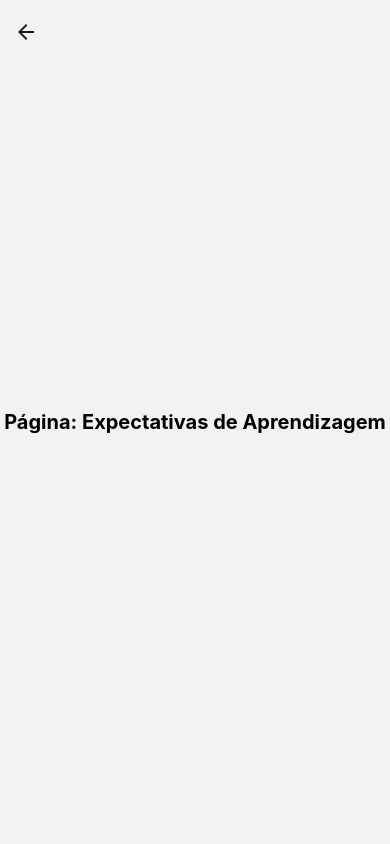
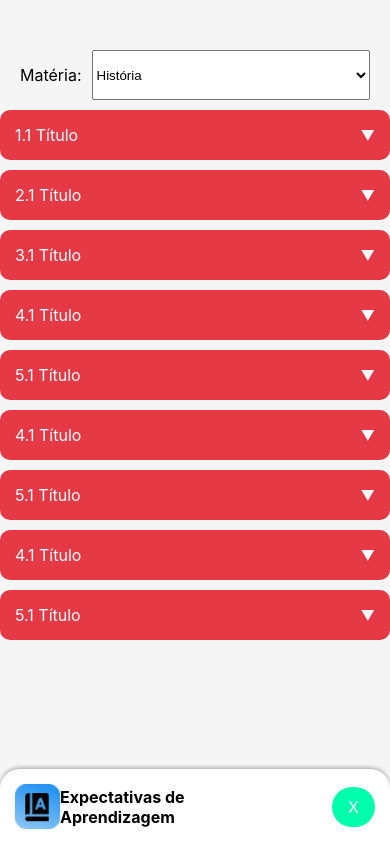
Before and after one commit to pedrowAguilera/sesi, a React Native app: screen /ExpectativasDeAprendizagem in a window 390 px wide. Built offline with nearby package versions, Linux system fonts and the light colour scheme.

Commit message:
App 90% pronto

```diff
--- a/package.json
+++ b/package.json
@@ -10,6 +10,7 @@
   },
   "dependencies": {
     "@react-native-community/masked-view": "^0.1.11",
+    "@react-native-picker/picker": "^2.9.0",
     "@react-navigation/native": "^6.1.18",
     "@react-navigation/stack": "^6.4.1",
     "expo": "~51.0.28",
--- a/pages/ExpectativasDeAprendizagem.js
+++ b/pages/ExpectativasDeAprendizagem.js
@@ -1,10 +1,98 @@
-import React from 'react';
-import { View, Text, StyleSheet } from 'react-native';
+import React, { useState } from 'react';
+import { View, Text, StyleSheet, TouchableOpacity, ScrollView, Image } from 'react-native';
+import { Picker } from '@react-native-picker/picker';
+import { useNavigation } from '@react-navigation/native';
+
+import Expec from '../img/Expec.png';
 
 const ExpectativasDeAprendizagem = () => {
+  const [materiaSelecionada, setMateriaSelecionada] = useState('História');
+  const [expectativasVisiveis, setExpectativasVisiveis] = useState({});
+  const navigation = useNavigation();
+
+  // Dados de exemplo para as matérias e expectativas
+  const expectativasPorMateria = {
+    História: [
+      { titulo: '1.1 Título', texto: 'Texto da expectativa de História 1.1' },
+      { titulo: '2.1 Título', texto: 'Texto da expectativa de História 2.1' },
+      { titulo: '3.1 Título', texto: 'Texto da expectativa de História 3.1' },
+      { titulo: '4.1 Título', texto: 'Texto da expectativa de História 4.1' },
+      { titulo: '5.1 Título', texto: 'Texto da expectativa de História 5.1' },
+      { titulo: '4.1 Título', texto: 'Texto da expectativa de História 4.1' },
+      { titulo: '5.1 Título', texto: 'Texto da expectativa de História 5.1' },{ titulo: '4.1 Título', texto: 'Texto da expectativa de História 4.1' },
+      { titulo: '5.1 Título', texto: 'Texto da expectativa de História 5.1' },
+    ],
+    Matemática: [
+      { titulo: '1.1 Título', texto: 'Texto da expectativa de Matemática 1.1' },
+      { titulo: '2.1 Título', texto: 'Texto da expectativa de Matemática 2.1' },
+      { titulo: '3.1 Título', texto: 'Texto da expectativa de Matemática 3.1' },
+      { titulo: '4.1 Título', texto: 'Texto da expectativa de Matemática 4.1' },
+      { titulo: '5.1 Título', texto: 'Texto da expectativa de Matemática 5.1' },
+    ],
+    // Adicione mais matérias aqui
+  };
+
+  // Função para alternar visibilidade do texto da expectativa
+  const toggleExpectativa = (index) => {
+    setExpectativasVisiveis((prevState) => ({
+      ...prevState,
+      [index]: !prevState[index],
+    }));
+  };
+
   return (
     <View style={styles.container}>
-      <Text style={styles.text}>Página: Expectativas de Aprendizagem</Text>
+      {/* Seletor de Matéria */}
+      <View style={styles.materiaContainer}>
+        <Text style={styles.materiaText}>Matéria:</Text>
+        <Picker
+          selectedValue={materiaSelecionada}
+          style={styles.picker}
+          onValueChange={(itemValue) => setMateriaSelecionada(itemValue)}
+        >
+          <Picker.Item label="História" value="História" />
+          <Picker.Item label="Matemática" value="Matemática" />
+          {/* Adicione mais opções de matérias aqui */}
+        </Picker>
+      </View>
+
+      {/* Lista de Expectativas */}
+      <ScrollView contentContainerStyle={styles.scrollContainer}>
+        <View style={styles.expectativaInicio}>
+        {expectativasPorMateria[materiaSelecionada].map((expectativa, index) => (
+          <View key={index} style={styles.expectativaContainer}>
+            {/* Título da Expectativa */}
+            <TouchableOpacity
+              style={styles.tituloContainer}
+              onPress={() => toggleExpectativa(index)}
+            >
+              <Text style={styles.tituloText}>{expectativa.titulo}</Text>
+              <Text style={styles.icon}>{expectativasVisiveis[index] ? '▲' : '▼'}</Text>
+            </TouchableOpacity>
+
+            {/* Texto da Expectativa (expandido ou recolhido) */}
+            {expectativasVisiveis[index] && (
+              <View style={styles.textoContainer}>
+                <Text style={styles.texto}>{expectativa.texto}</Text>
+              </View>
+            )}
+          </View>
+        ))}
+        </View>
+      </ScrollView>
+
+      {/* Botão de Voltar (Mapeamento da Sala) */}
+      <View style={styles.voltarBox}>
+        <View style={styles.voltarButton}>
+          <Image style={styles.iconImage} source={Expec} />
+          <Text style={styles.voltarText}>Expectativas de Aprendizagem</Text>
+          <TouchableOpacity onPress={() => navigation.goBack()}>
+            <View style={styles.fecharIcon}>
+              <Text style={styles.fecharIconText}>X</Text>
+            </View>
+          </TouchableOpacity>
+        </View>
+      </View>
     </View>
   );
 };
@@ -12,12 +100,99 @@ const ExpectativasDeAprendizagem = () => {
 const styles = StyleSheet.create({
   container: {
     flex: 1,
-    justifyContent: 'center',
+    backgroundColor: '#F5F5F5',
+    paddingTop: 60, // Adicionado para evitar sobreposição no topo
+  },
+  scrollContainer: {
+    paddingBottom: 100, // Espaço extra para evitar que conteúdo fique escondido atrás da barra de navegação
+  },
+  materiaContainer: {
+    flexDirection: 'row',
+    alignItems: 'center',
+    marginBottom: 20,
+    position: 'absolute',
+    top: 50, // Distância agradável do topo
+    left: 20, // Mover para a esquerda
+    right: 20,
+    zIndex: 10, // Para garantir que fique na frente
+  },
+  materiaText: {
+    fontSize: 16,
+    marginRight: 10,
+  },
+  picker: {
+    flex: 1,
+    height: 50,
+  },
+  expectativaInicio: {
+    marginTop: 50, // Ajuste de distância do seletor de matéria
+  },
+  expectativaContainer: {
+    marginBottom: 10,
+  },
+  tituloContainer: {
+    backgroundColor: '#E63946',
+    padding: 15,
+    borderRadius: 10,
+    flexDirection: 'row',
+    justifyContent: 'space-between',
     alignItems: 'center',
   },
-  text: {
-    fontSize: 20,
+  tituloText: {
+    fontSize: 16,
+    color: '#FFF',
+  },
+  icon: {
+    color: '#FFF',
+  },
+  textoContainer: {
+    backgroundColor: '#F1A7A1',
+    padding: 15,
+    borderRadius: 10,
+    marginTop: 5,
+  },
+  texto: {
+    color: '#333',
+  },
+  voltarBox: {
+    position: 'absolute',
+    bottom: 0,
+    left: 0,
+    right: 0,
+    backgroundColor: 'white',
+    borderTopLeftRadius: 20,
+    borderTopRightRadius: 20,
+    padding: 15,
+    shadowColor: '#000',
+    shadowOffset: { width: 0, height: -2 },
+    shadowOpacity: 0.25,
+    shadowRadius: 3.84,
+    elevation: 5,
+  },
+  voltarButton: {
+    flexDirection: 'row',
+    alignItems: 'center',
+    justifyContent: 'space-between',
+  },
+  voltarText: {
+    fontSize: 16,
     fontWeight: 'bold',
+    color: '#000',
+    paddingRight: 40,
+  },
+  fecharIcon: {
+    backgroundColor: '#00FFAB',
+    borderRadius: 50,
+    padding: 10,
+    paddingHorizontal: 16,
+  },
+  fecharIconText: {
+    fontSize: 16,
+    color: '#FFF',
+  },
+  iconImage: {
+    width: 45,
+    height: 45,
   },
 });
 
--- a/pages/MapeamentoDaSala.js
+++ b/pages/MapeamentoDaSala.js
@@ -15,14 +15,20 @@ const MapeamentoDaSala = () => {
     navigation.goBack(); // Volta para a página inicial
   };
 
-  // Função para renderizar cadeiras
+  // Função para renderizar cadeiras com o número "N°29" em cima
   const renderCadeiras = () => {
     const rows = [];
     for (let i = 0; i < 6; i++) {
       rows.push(
         <View key={i} style={styles.row}>
+          <View style={styles.cadeiraContainer}>
+            <Text style={styles.cadeiraTexto}>N°29</Text>
             <Image source={cadeira} style={styles.chairImage} />
+          </View>
+          <View style={styles.cadeiraContainer}>
+            <Text style={styles.cadeiraTexto}>N°29</Text>
             <Image source={cadeira} style={styles.chairImage} />
+          </View>
         </View>
       );
     }
@@ -33,8 +39,8 @@ const MapeamentoDaSala = () => {
     <View style={styles.container}>
       {/* Parte superior com professor e porta */}
       <View style={styles.topRow}>
+        <Image source={prof} style={styles.profImage} />
         <Image source={porta} style={styles.iconImage2} />
-        <Image source={prof} style={styles.profImage} />
       </View>
 
       {/* Cadeiras em colunas */}
@@ -55,10 +61,10 @@ const MapeamentoDaSala = () => {
       {/* Botão de Voltar (com ícone, nome e X) */}
       <View style={styles.voltarBox}>
         <View style={styles.voltarButton}>
-        <View >
-          <Image style={styles.iconImage} source={Map}/>
+          <View>
+            <Image style={styles.iconImage} source={Map} />
           </View>
-          <View >
+          <View>
             <Text style={styles.voltarText}>Mapeamento da sala</Text>
           </View>
           <TouchableOpacity onPress={voltarParaPaginaInicial}>
@@ -82,25 +88,27 @@ const styles = StyleSheet.create({
   topRow: {
     flexDirection: 'row',
     justifyContent: 'space-between',
+    alignItems: 'center',
     marginBottom: 50, // Ajuste para espaçamento entre a parte superior e as cadeiras
   },
   profImage: {
-    width: 80,
-    height: 80,
+    width: 70,
+    height: 70,
+    alignItems: 'center',
   },
   iconImage: {
     width: 45,
     height: 45,
   },
   iconImage2: {
-    width: 50,
-    height: 50,
+    width: 30,
+    height: 45,
   },
   chairsContainer: {
     flexDirection: 'column',
     alignItems: 'center',
     justifyContent: 'center',
-    margin: 5
+    margin: 5,
   },
   chairsOrganization: {
     flexDirection: 'row',
@@ -115,6 +123,15 @@ const styles = StyleSheet.create({
     width: 35,
     height: 35,
     marginHorizontal: 10, // Espaçamento entre as cadeiras
+  },
+  cadeiraContainer: {
+    alignItems: 'center', // Alinhar o texto ao centro em relação à cadeira
+  },
+  cadeiraTexto: {
+    fontSize: 12,
+    marginBottom: -5, // Espaçamento entre o texto e a imagem da cadeira
+    fontWeight: 'bold',
+    color: '#000',
   },
   voltarBox: {
     position: 'absolute',
--- a/routes.js
+++ b/routes.js
@@ -33,7 +33,7 @@ const Routes = () => {
       <Stack.Screen
         name="ExpectativasDeAprendizagem"
         component={ExpectativasDeAprendizagem}
-        options={{ headerBackTitleVisible: false, headerTitle: '', headerTransparent: true }}
+        options={{ headerShown: false }}
       />
       <Stack.Screen
         name="AulasAnteriores"
```
Also changed, not shown: 1 other file (tests, documents, lock files or other folders). Lines whose indentation alone changed are shown as unchanged.
